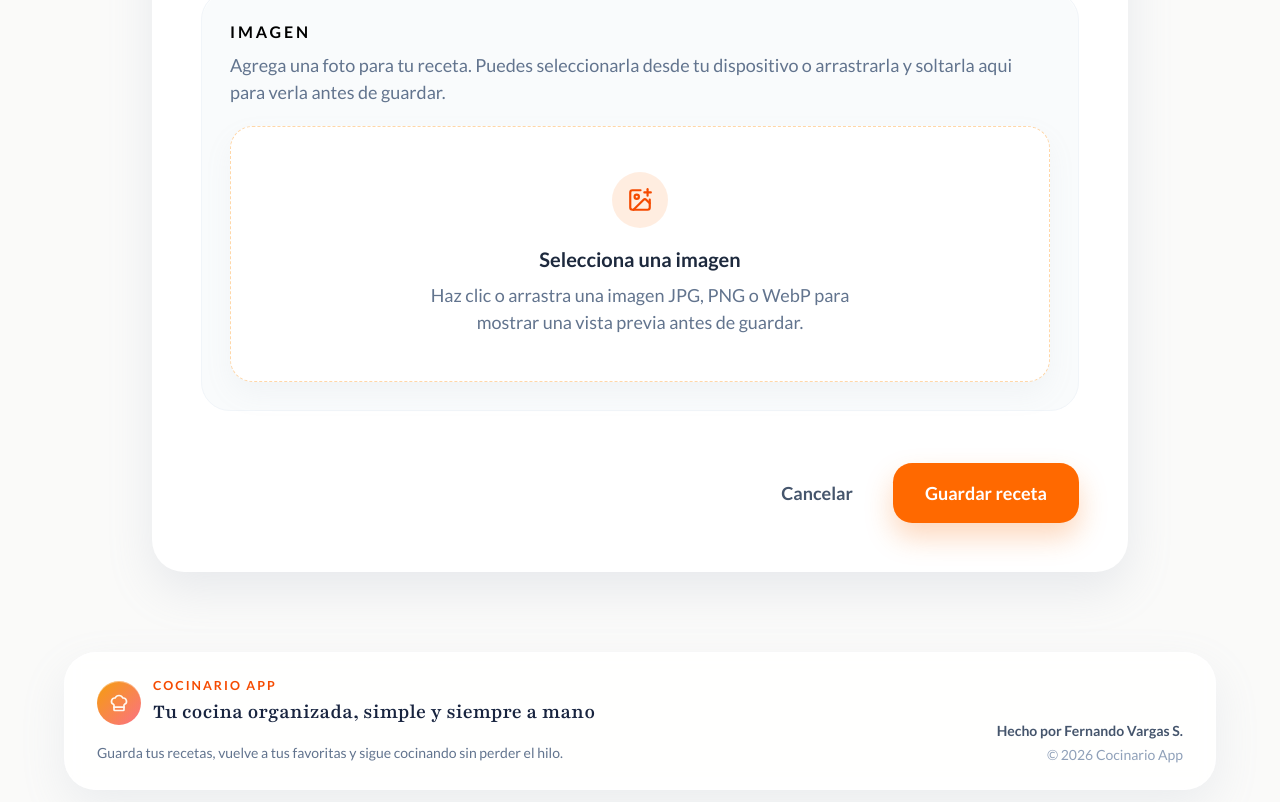
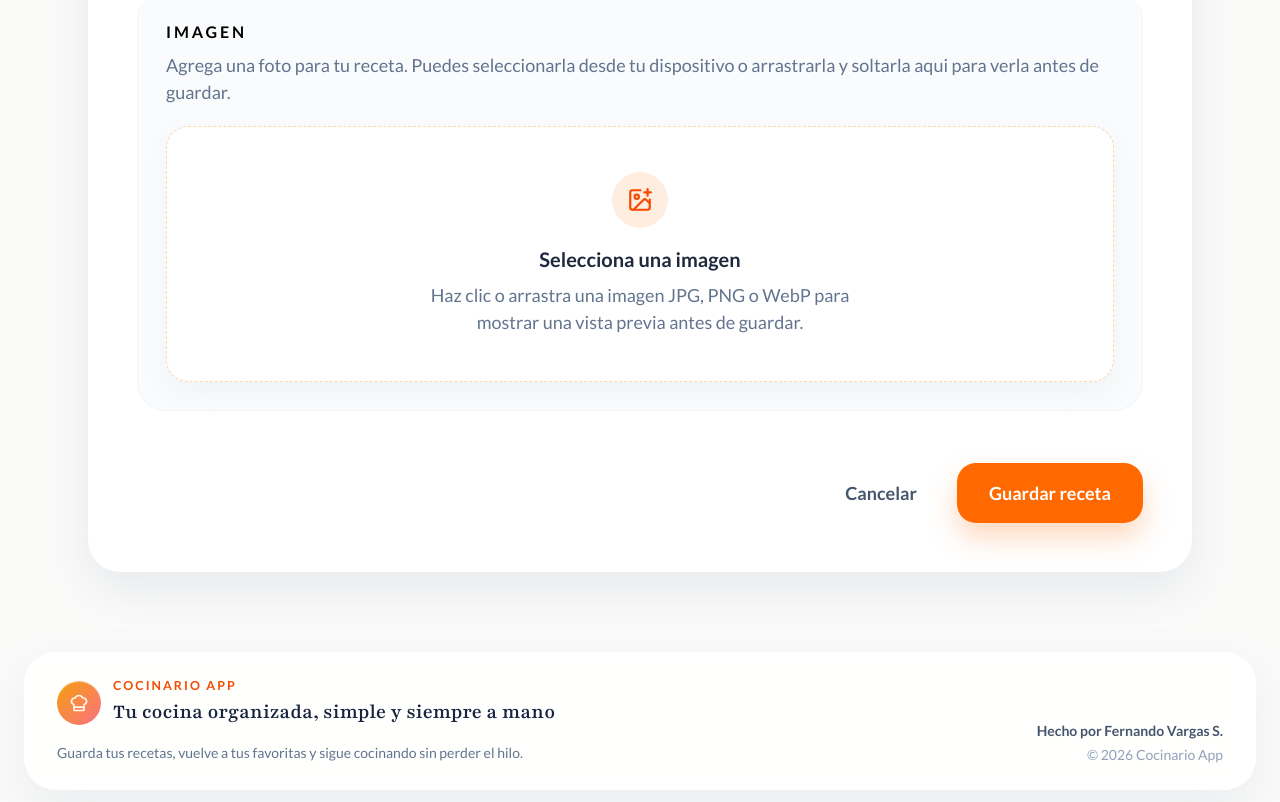
Before and after one commit to fernandovs7/recipe-app, an Angular app: page /app/recipes/new in a window 1280 px wide. Shown: the part 2370-3172 px from the top of the page. Built offline with nearby package versions, Linux system fonts and the light colour scheme; no server answers; the database is empty; sample sign-in values are in the browser's storage.

Commit message:
mejora visual de los ingredientes vs pasos

```diff
--- a/src/app/features/recipes/components/recipe-form/recipe-form.html
+++ b/src/app/features/recipes/components/recipe-form/recipe-form.html
@@ -1,5 +1,5 @@
 <div class="min-h-screen">
-  <div class="mx-auto max-w-5xl px-6 py-10 max-[640px]:px-4 max-[640px]:py-6">
+  <div class="mx-auto max-w-6xl px-6 py-10 max-[640px]:px-4 max-[640px]:py-6">
     <div class="mb-8 px-2 max-[640px]:mb-6 max-[640px]:px-0.5">
       <h1 class="text-4xl font-semibold text-stone-900 max-[640px]:text-[2rem]">{{ formTitle() }}</h1>
       <p class="mt-2 text-lg text-black max-[640px]:text-base">
--- a/src/app/features/recipes/pages/edit-recipe/edit-recipe.html
+++ b/src/app/features/recipes/pages/edit-recipe/edit-recipe.html
@@ -1,6 +1,6 @@
 @if (loading()) {
   <div class="min-h-screen">
-    <div class="mx-auto max-w-5xl px-6 py-10 max-[640px]:px-4 max-[640px]:py-6">
+    <div class="mx-auto max-w-6xl px-6 py-10 max-[640px]:px-4 max-[640px]:py-6">
       <div class="rounded-[2rem] border border-white/80 bg-white p-10 text-center shadow-[0_1.125rem_45px_rgba(148,163,184,0.18)]">
         <p class="text-[18px] text-slate-600">Cargando receta...</p>
       </div>
@@ -8,7 +8,7 @@
   </div>
 } @else if (error()) {
   <div class="min-h-screen">
-    <div class="mx-auto max-w-5xl px-6 py-10 max-[640px]:px-4 max-[640px]:py-6">
+    <div class="mx-auto max-w-6xl px-6 py-10 max-[640px]:px-4 max-[640px]:py-6">
       <div class="rounded-[2rem] border border-red-200 bg-white p-10 text-center shadow-[0_1.125rem_45px_rgba(148,163,184,0.18)]">
         <p class="text-[18px] text-red-600">{{ error() }}</p>
       </div>
--- a/src/app/features/recipes/pages/recipes-home/recipes-home.html
+++ b/src/app/features/recipes/pages/recipes-home/recipes-home.html
@@ -1,5 +1,5 @@
 <div class="min-h-screen">
-  <main class="mx-auto max-w-6xl px-6 py-10 max-[640px]:px-4 max-[640px]:py-6">
+  <main class="mx-auto max-w-7xl px-6 py-10 max-[640px]:px-4 max-[640px]:py-6">
     @if (recipeService.loading()) {
       <div class="rounded-[2rem] border border-white/80 bg-white p-10 text-center shadow-[0_1.125rem_45px_rgba(148,163,184,0.18)]">
         <p class="text-[18px] text-slate-600">Cargando recetas...</p>
--- a/src/app/features/recipes/pages/recipes-list/recipes-list.html
+++ b/src/app/features/recipes/pages/recipes-list/recipes-list.html
@@ -1,5 +1,5 @@
 <div class="min-h-screen">
-  <main class="mx-auto max-w-6xl px-6 py-10 max-[640px]:px-4 max-[640px]:py-6">
+  <main class="mx-auto max-w-7xl px-6 py-10 max-[640px]:px-4 max-[640px]:py-6">
     <section
       class="overflow-hidden rounded-[2rem] border border-white/80 bg-white shadow-[0_1.125rem_45px_rgba(148,163,184,0.18)] max-[640px]:rounded-[1.6rem]"
     >
--- a/src/app/features/recipes/pages/view-recipe/view-recipe.html
+++ b/src/app/features/recipes/pages/view-recipe/view-recipe.html
@@ -1,5 +1,5 @@
 <div class="min-h-screen">
-  <div class="mx-auto max-w-5xl px-6 py-10 max-[640px]:px-4 max-[640px]:py-6">
+  <div class="mx-auto max-w-6xl px-6 py-10 max-[640px]:px-4 max-[640px]:py-6">
     <div class="mb-6 flex items-center justify-between gap-4">
       <button
         type="button"
@@ -202,7 +202,7 @@
         </section>
 
         <section class="grid items-start gap-6 lg:grid-cols-[0.96fr_1.04fr]">
-          <section class="rounded-[2rem] border border-white/80 bg-white p-6 shadow-[0_1.125rem_45px_rgba(148,163,184,0.18)] md:p-7 lg:sticky lg:top-24">
+          <section class="rounded-[2rem] border border-white/80 bg-white p-6 shadow-[0_1.125rem_45px_rgba(148,163,184,0.18)] md:p-7 lg:sticky lg:top-26">
             <div class="mb-5 flex items-end justify-between gap-4 border-b border-slate-100 pb-4">
               <h2 class="text-[34px] font-semibold text-[#18243f] max-[640px]:text-2xl">Ingredientes</h2>
               <span class="shrink-0 rounded-full bg-[#fff7f1] px-3 py-1 text-[0.72rem] font-extrabold tracking-[0.14em] text-orange-600 uppercase">
--- a/src/app/layout/authenticated-layout/authenticated-layout.html
+++ b/src/app/layout/authenticated-layout/authenticated-layout.html
@@ -7,7 +7,7 @@
 
     <footer class="px-6 pb-8 pt-10 max-[640px]:px-4 max-[640px]:pb-6 max-[640px]:pt-8">
       <div
-        class="mx-auto flex max-w-6xl flex-col gap-6 rounded-[2rem] border border-white/80 bg-white/85 px-6 py-6 shadow-[0_1.125rem_45px_rgba(148,163,184,0.14)] backdrop-blur min-[981px]:flex-row min-[981px]:items-end min-[981px]:justify-between min-[981px]:px-8 max-[640px]:rounded-[1.5rem] max-[640px]:gap-5 max-[640px]:px-4 max-[640px]:py-4"
+        class="mx-auto flex max-w-7xl flex-col gap-6 rounded-[2rem] border border-white/80 bg-white/85 px-6 py-6 shadow-[0_1.125rem_45px_rgba(148,163,184,0.14)] backdrop-blur min-[981px]:flex-row min-[981px]:items-end min-[981px]:justify-between min-[981px]:px-8 max-[640px]:rounded-[1.5rem] max-[640px]:gap-5 max-[640px]:px-4 max-[640px]:py-4"
       >
         <div class="max-w-2xl">
           <div class="flex items-center gap-3">
```
